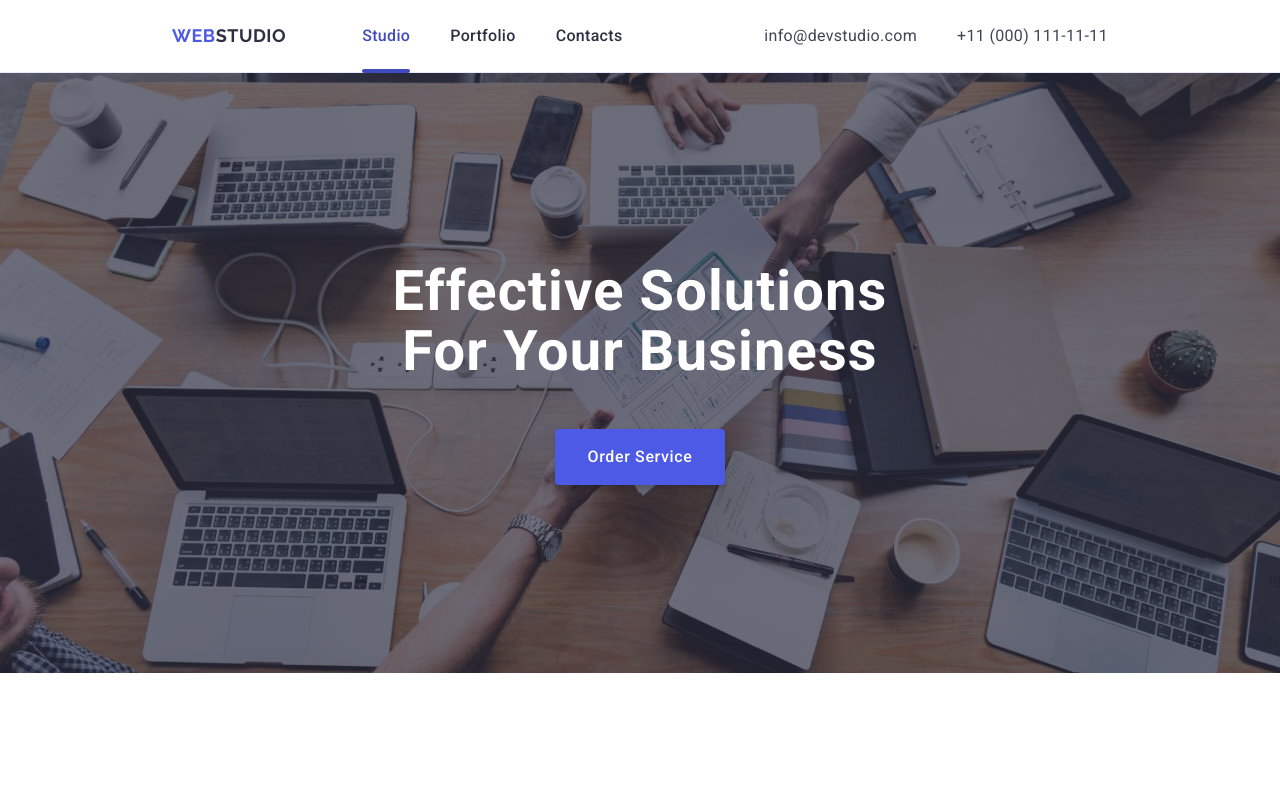
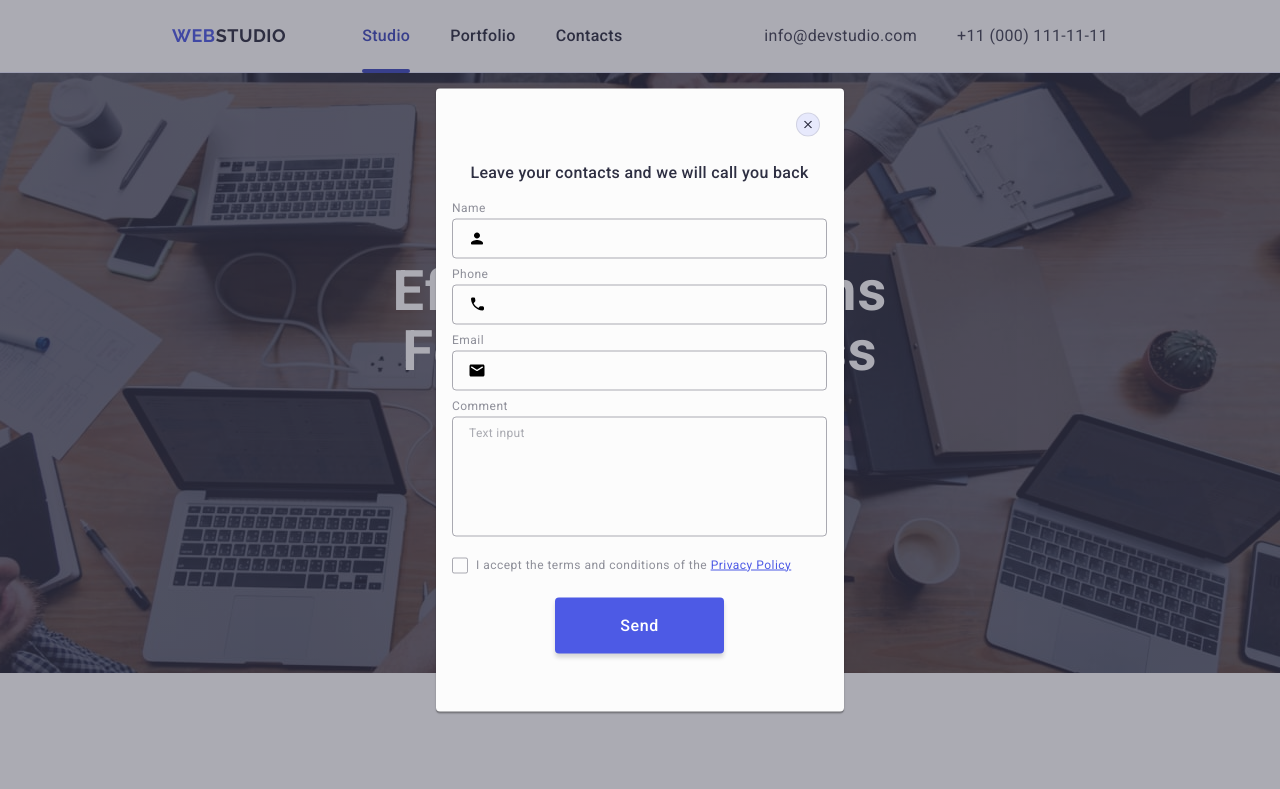
Before and after one commit to za3DopoGo/goit-markup-hw-06, a plain HTML site: page index.html in a window 1280 px wide. Shown: the top 789 px of the page. Drawn offline with nearby package versions, Linux system fonts and the light colour scheme.

Commit message:
desktop modal

```diff
--- a/css/styles.css
+++ b/css/styles.css
@@ -910,4 +910,10 @@ address {
   .footer-mail {
     margin: 0;
   }
+  .modal {
+    width: 408px;
+  }
+  .check {
+    width: 16px;
+  }
 }
--- a/index.html
+++ b/index.html
@@ -466,7 +466,7 @@
         </div>
 
     </footer>
-    <div class="backdrop ">
+    <div class="backdrop is-open">
         <div class="modal">
             <button type="button" class="close-button">
                 <svg class="close-icon" width="8" height="8">
```
